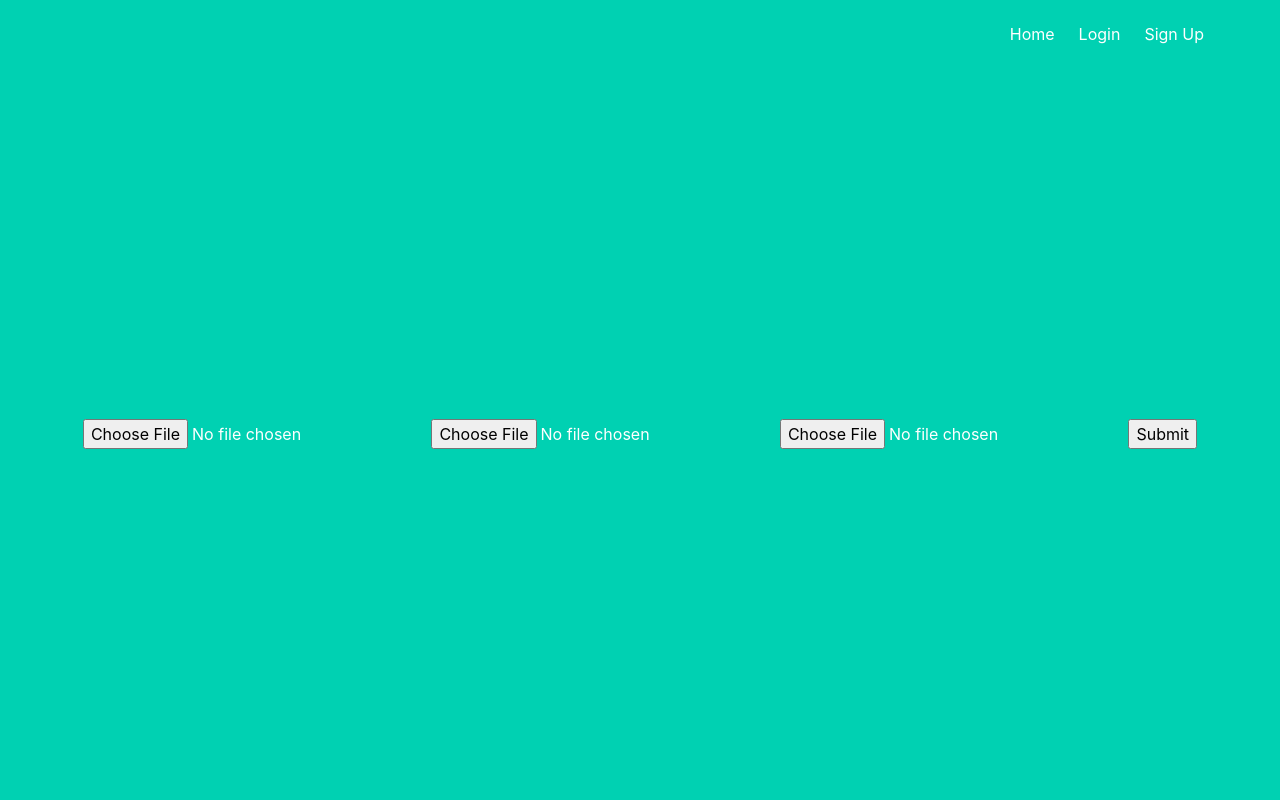
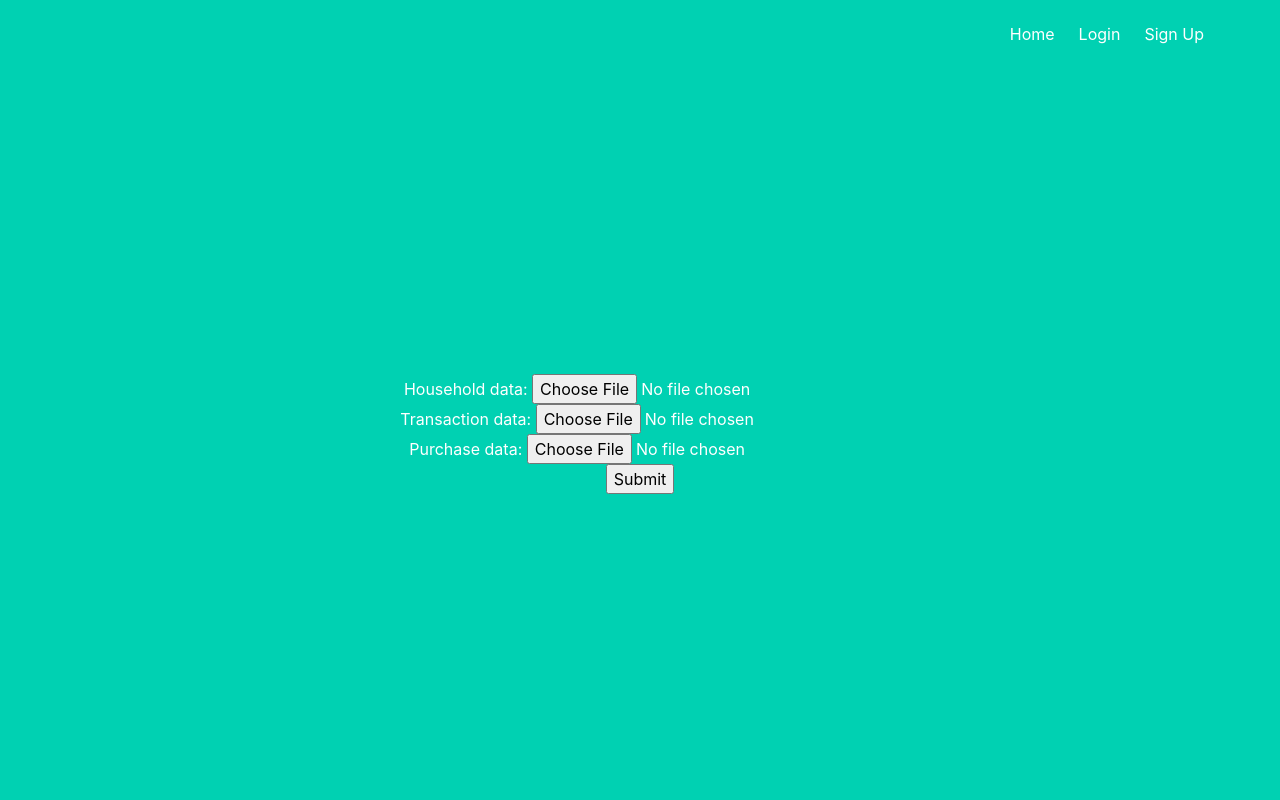
Before and after one commit to cooldudemcgeexl/cc-final-flask, a Python web app: template final/templates/upload.html in a window 1280 px wide. Run offline with Jinja, Linux system fonts and the light colour scheme; the template is opened without the code that fills it, so the values that code supplies are empty; some libraries are stand-ins or nearby versions.

Commit message:
move file uploads into list items

```diff
--- a/final/templates/upload.html
+++ b/final/templates/upload.html
@@ -1,15 +1,28 @@
 {%extends "base.html"%} {% block content %}
 
 <div>
-    {% if upload_success %}
-    <p>Files uploaded successfully!</p>
-    {% endif %}
-    <form action="/uploader" method="post" enctype="multipart/form-data">
-        <input type="file" name="file1" id="file1"/>
-        <input type="file" name="file2" id="file2"/>
-        <input type="file" name="file3" id="file3"/>
+  {% if upload_success %}
+  <p>Files uploaded successfully!</p>
+  {% endif %}
+  <form action="/uploader" method="post" enctype="multipart/form-data">
+    <ul>
+      <li>
+        <label for="file1">Household data:</label>
+        <input type="file" name="file1" id="file1" />
+      </li>
+      <li>
+        <label for="file2">Transaction data:</label>
+        <input type="file" name="file2" id="file2" />
+      </li>
+      <li>
+        <label for="file3">Purchase data:</label>
+        <input type="file" name="file3" id="file3" />
+      </li>
+      <li>
         <input type="submit" />
-    </form>
+      </li>
+    </ul>
+  </form>
 </div>
 
 {% endblock %}
```
